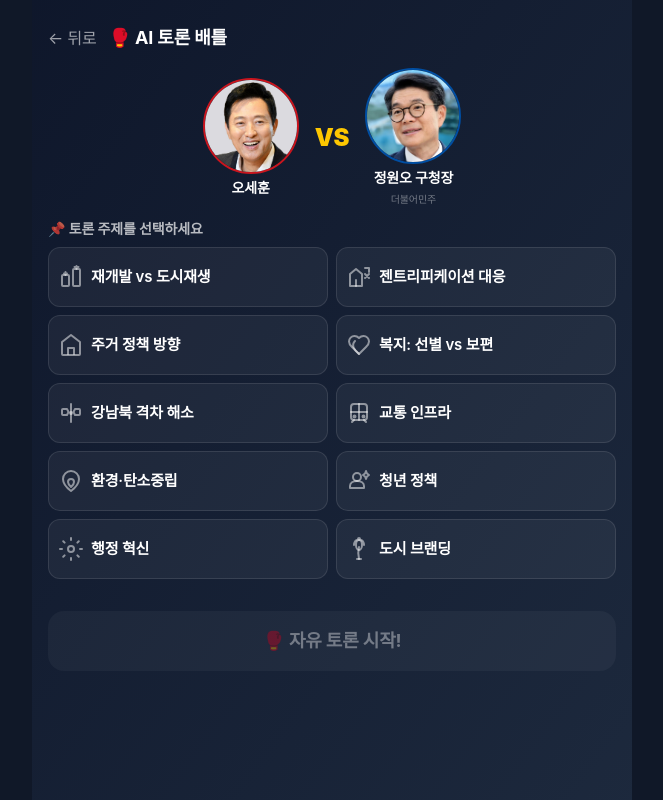
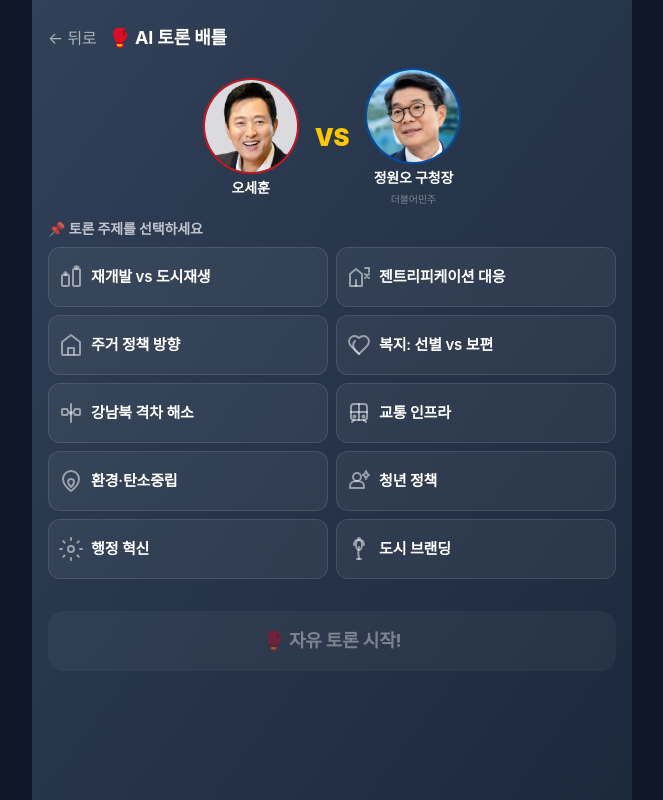
Before and after one commit to seojoonkim/polichat, a React (Vite) app: page /debate in a window 1280 px wide. Shown: the whole page, without its empty margins (308-971 px from the left). Built offline with nearby package versions, Linux system fonts and the light colour scheme; a web font is replaced by a local one.

Commit message:
design: 배경 밝게(slate-700→800), 이름 텍스트 12px로 키우기

```diff
--- a/src/components/debate/DebateView.tsx
+++ b/src/components/debate/DebateView.tsx
@@ -357,7 +357,7 @@ export default function DebateView() {
 
   if (phase === 'setup') {
     return (
-      <div className="bg-gradient-to-br from-slate-900 to-slate-800 flex flex-col overflow-y-auto" style={{ height: '100svh' }}>
+      <div className="bg-gradient-to-br from-slate-700 to-slate-800 flex flex-col overflow-y-auto" style={{ height: '100svh' }}>
         {/* 헤더 */}
         <div
           className="flex items-center gap-3 px-4 pb-4"
@@ -456,7 +456,7 @@ export default function DebateView() {
 
   return (
     <div
-      className="bg-gradient-to-br from-slate-900 to-slate-800 flex flex-col overflow-hidden"
+      className="bg-gradient-to-br from-slate-700 to-slate-800 flex flex-col overflow-hidden"
       style={{ height: '100svh' }}
     >
       {/* 헤더 */}
@@ -597,7 +597,7 @@ function MessageBubble({
       {/* 말풍선 */}
       <div className="max-w-[75%]">
         <span
-          className={`text-[11px] font-bold block mb-1 ${isOsh ? 'text-right' : 'text-left'}`}
+          className={`text-[12px] font-bold block mb-1 ${isOsh ? 'text-right' : 'text-left'}`}
           style={{ color }}
         >
           {name}
```
